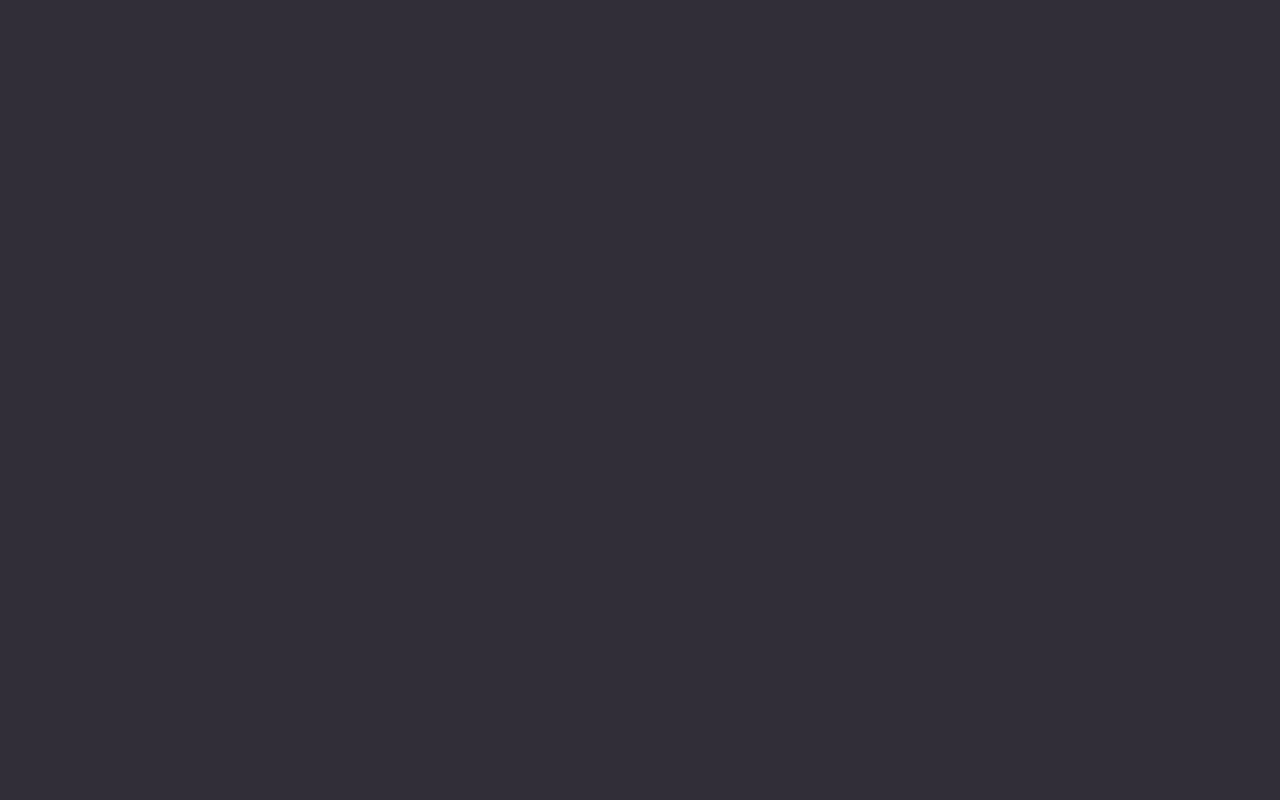
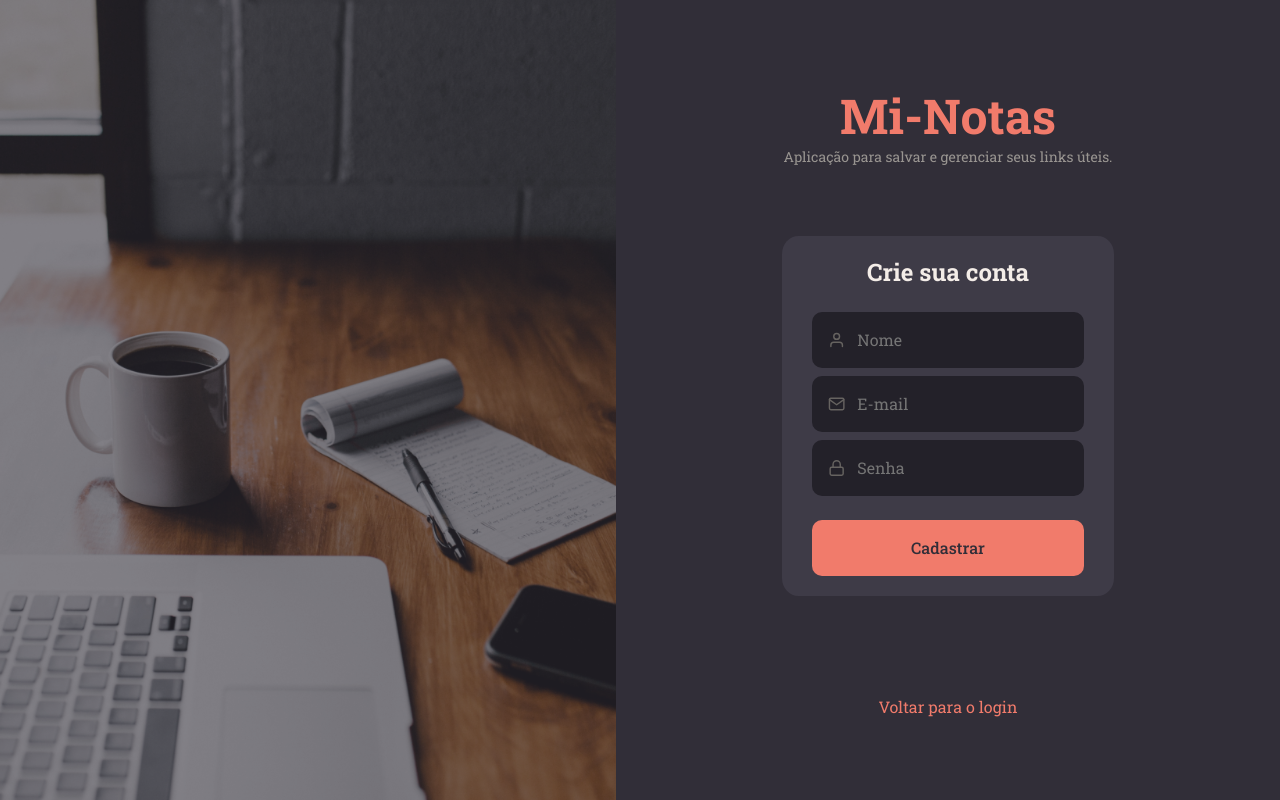
Before and after one commit to LeoGCarva/Mi-notas, a React (Vite) app: page /register in a window 1280 px wide. Before the commit this address had no page. Built offline with nearby package versions, Linux system fonts and the light colour scheme.

Commit message:
Final project 2.0

```diff
--- a/src/components/Header/index.jsx
+++ b/src/components/Header/index.jsx
@@ -1,5 +1,7 @@
 import { RiShutDownLine } from 'react-icons/ri';
 import { Container, Profile, Logout } from './styles';
+
+import { Link } from 'react-router-dom';
 
 export function Header(){
     return(
@@ -13,9 +15,11 @@ export function Header(){
                 </div>
             </Profile>
 
-            <Logout>
-                <RiShutDownLine />
-            </Logout>
+            <Link to="/signin">
+                <Logout>
+                    <RiShutDownLine />
+                </Logout>
+            </Link>
         </Container>
     )
 }
--- a/src/components/Header/styles.js
+++ b/src/components/Header/styles.js
@@ -47,6 +47,7 @@ export const Profile = styled(Link)`
 `;
 
 export const Logout = styled.button`
+    padding: 2rem 0;
     border: none;
     background: none;
 
--- a/src/pages/Home/index.jsx
+++ b/src/pages/Home/index.jsx
@@ -11,7 +11,7 @@ export function Home(){
     return (
         <Container>
             <Brand>
-                <h1>Notas</h1>
+                <h1>Mi-Notas</h1>
             </Brand>
 
             <Header />
--- a/src/pages/SignIn/index.jsx
+++ b/src/pages/SignIn/index.jsx
@@ -10,7 +10,7 @@ export function SignIn(){
     return (
         <Container>
             <Form >
-                <h1>Notas</h1>
+                <h1>Mi-Notas</h1>
                 <p>Aplicação para salvar e gerenciar seus links úteis.</p>
 
                 <div>
@@ -27,8 +27,9 @@ export function SignIn(){
                         type="password"
                         icon={FiLock}
                     />
-
-                    <Button title="Entrar"/>
+                    <Link to="/">
+                        <Button title="Entrar"/>
+                    </Link>
                 </div>
 
                 <Link to="/register">
--- a/src/pages/SignUp/index.jsx
+++ b/src/pages/SignUp/index.jsx
@@ -11,7 +11,7 @@ export function SignUp(){
         <Container>
             <Background />
             <Form >
-                <h1>Notas</h1>
+                <h1>Mi-Notas</h1>
                 <p>Aplicação para salvar e gerenciar seus links úteis.</p>
 
                 <div>
@@ -38,7 +38,7 @@ export function SignUp(){
                     <Button title="Cadastrar"/>
                 </div>
 
-                <Link to="/">
+                <Link to="/signin">
                     Voltar para o login
                 </Link>
             </Form>
--- a/src/routes/app.routes.jsx
+++ b/src/routes/app.routes.jsx
@@ -4,6 +4,8 @@ import { New } from '../pages/New';
 import { Home } from '../pages/Home';
 import { Details } from '../pages/Details';
 import { Profile } from '../pages/Profile';
+import { SignUp } from "../pages/SignUp";
+import { SignIn } from "../pages/SignIn";
 
 export function AppRoutes(){
     return(
@@ -12,6 +14,8 @@ export function AppRoutes(){
             <Route path="/new" element={<New />}/>
             <Route path="/profile" element={<Profile />}/>
             <Route path="/details/:id" element={<Details />}/>
+            <Route path="/register" element={<SignUp />}/>
+            <Route path="/signin" element={<SignIn />}/>
         </Routes>
     );
 }
```
